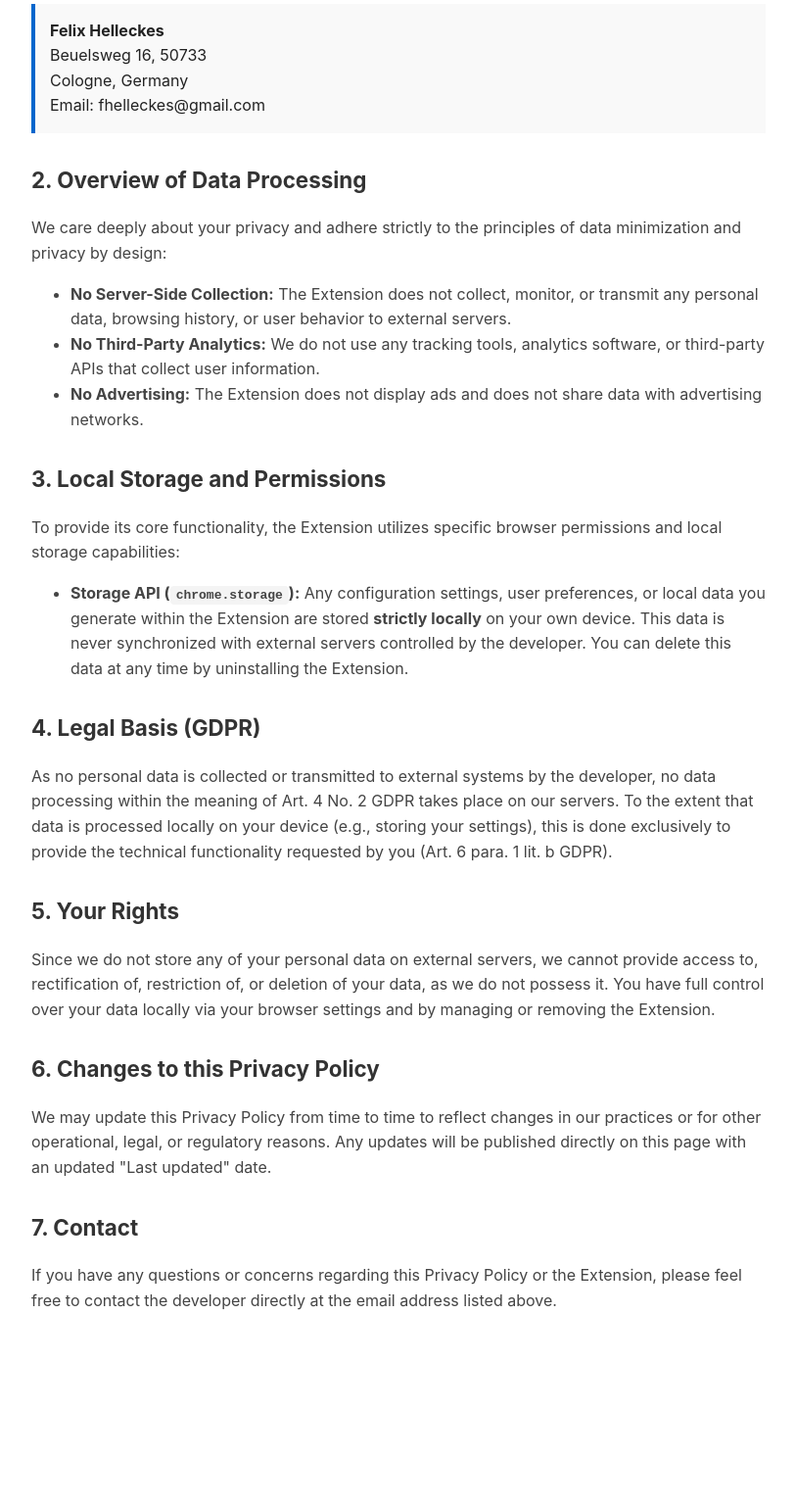
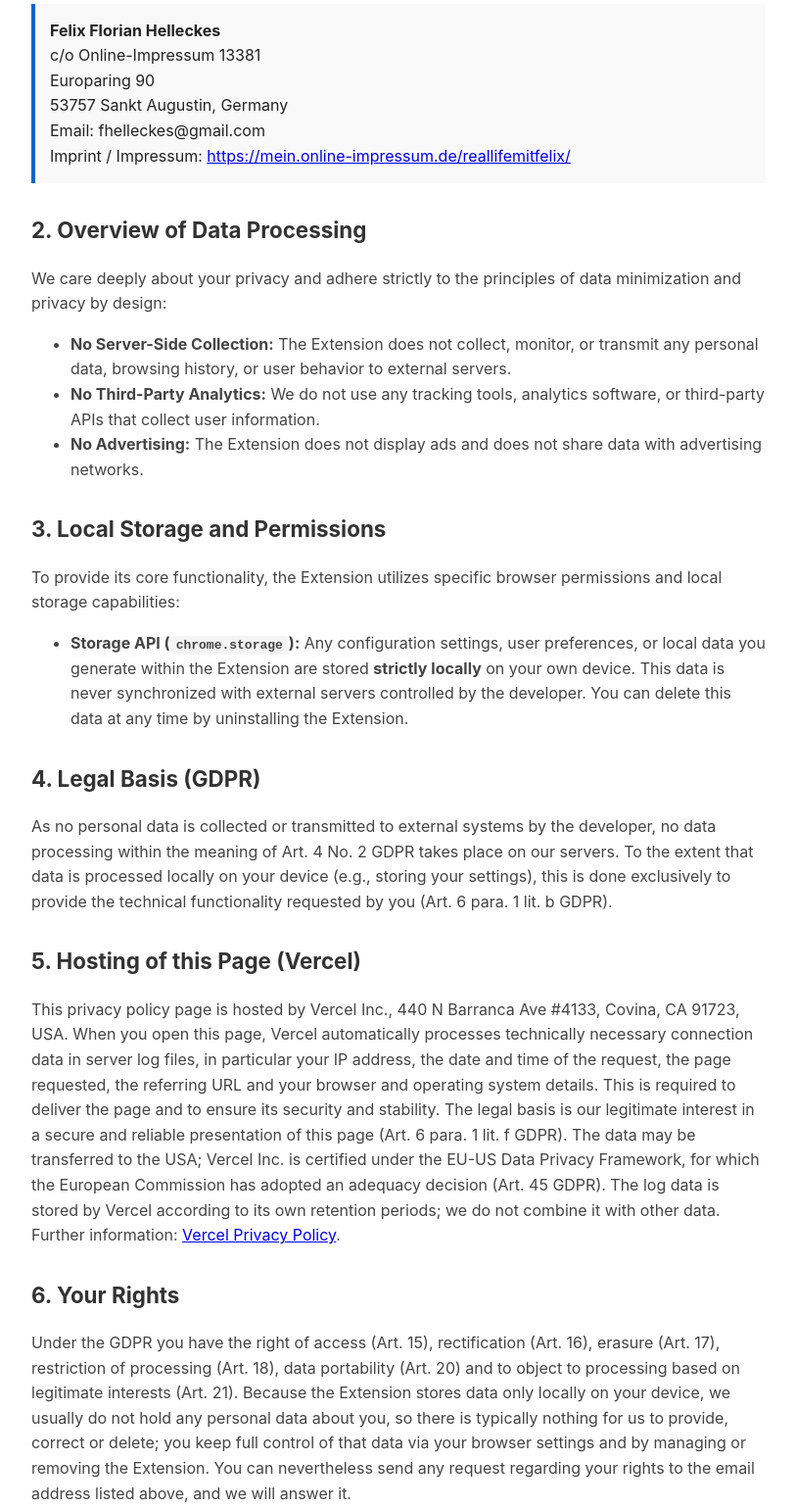
Before and after one commit to Felix-Helleckes/dataprivacy, a plain HTML site: page index.html in a window 1280 px wide. Shown: the part 391-1931 px from the top of the page at 98% size, without its empty margins (233-1045 px from the left). Before the commit the page ends 1771 px from the top, so only its background shows below. Drawn offline with Linux system fonts and the light colour scheme.

Commit message:
Legal: c/o address, Impressum link, Vercel hosting, rights section (#1)
- Replace home address with c/o Online-Impressum service address
- Add Imprint / Impressum link
- Replace German fragment with "created by Felix Helleckes"
- Add Vercel hosting section (server logs, Art. 6(1)(f), DPF)
- Rewrite rights section; add complaint right (LDI NRW)

Co-authored-by: Claude Opus 5.5 <noreply@anthropic.com>

```diff
--- a/index.html
+++ b/index.html
@@ -18,22 +18,25 @@
         p, li { color: #444; }
         code { background: #f4f4f4; padding: 2px 6px; border-radius: 4px; font-family: monospace; }
         .contact-box { background: #f9f9f9; padding: 15px; border-left: 4px solid #0066cc; margin-top: 10px; }
+        footer { margin-top: 40px; padding-top: 15px; border-top: 1px solid #f0f0f0; font-size: 0.9rem; }
     </style>
 </head>
 <body>
 
     <h1>Privacy Policy</h1>
-    <p><strong>Last updated:</strong> June 18, 2026</p>
+    <p><strong>Last updated:</strong> November 23, 2026</p>
 
-    <p>This Privacy Policy informs you about the nature, scope, and purpose of the processing of personal data when using our Google Chrome Extension <strong>AI Chat Exporter</strong> Erstellt von Felix Helleckes.</p>
+    <p>This Privacy Policy informs you about the nature, scope, and purpose of the processing of personal data when using our Google Chrome Extension <strong>AI Chat Exporter</strong>, created by Felix Helleckes, and when visiting this page.</p>
 
     <h2>1. Data Controller (Verantwortlicher)</h2>
     <p>The responsible party for data processing within the meaning of the General Data Protection Regulation (GDPR) is:</p>
     <div class="contact-box">
-        <strong>Felix Helleckes</strong><br>
-        Beuelsweg 16, 50733<br>
-        Cologne, Germany<br>
-        Email: fhelleckes@gmail.com
+        <strong>Felix Florian Helleckes</strong><br>
+        c/o Online-Impressum 13381<br>
+        Europaring 90<br>
+        53757 Sankt Augustin, Germany<br>
+        Email: fhelleckes@gmail.com<br>
+        Imprint / Impressum: <a href="https://mein.online-impressum.de/reallifemitfelix/" rel="noopener">https://mein.online-impressum.de/reallifemitfelix/</a>
     </div>
 
     <h2>2. Overview of Data Processing</h2>
@@ -53,14 +56,22 @@
     <h2>4. Legal Basis (GDPR)</h2>
     <p>As no personal data is collected or transmitted to external systems by the developer, no data processing within the meaning of Art. 4 No. 2 GDPR takes place on our servers. To the extent that data is processed locally on your device (e.g., storing your settings), this is done exclusively to provide the technical functionality requested by you (Art. 6 para. 1 lit. b GDPR).</p>
 
-    <h2>5. Your Rights</h2>
-    <p>Since we do not store any of your personal data on external servers, we cannot provide access to, rectification of, restriction of, or deletion of your data, as we do not possess it. You have full control over your data locally via your browser settings and by managing or removing the Extension.</p>
+    <h2>5. Hosting of this Page (Vercel)</h2>
+    <p>This privacy policy page is hosted by Vercel Inc., 440 N Barranca Ave #4133, Covina, CA 91723, USA. When you open this page, Vercel automatically processes technically necessary connection data in server log files, in particular your IP address, the date and time of the request, the page requested, the referring URL and your browser and operating system details. This is required to deliver the page and to ensure its security and stability. The legal basis is our legitimate interest in a secure and reliable presentation of this page (Art. 6 para. 1 lit. f GDPR). The data may be transferred to the USA; Vercel Inc. is certified under the EU-US Data Privacy Framework, for which the European Commission has adopted an adequacy decision (Art. 45 GDPR). The log data is stored by Vercel according to its own retention periods; we do not combine it with other data. Further information: <a href="https://vercel.com/legal/privacy-policy" rel="noopener">Vercel Privacy Policy</a>.</p>
 
-    <h2>6. Changes to this Privacy Policy</h2>
+    <h2>6. Your Rights</h2>
+    <p>Under the GDPR you have the right of access (Art. 15), rectification (Art. 16), erasure (Art. 17), restriction of processing (Art. 18), data portability (Art. 20) and to object to processing based on legitimate interests (Art. 21). Because the Extension stores data only locally on your device, we usually do not hold any personal data about you, so there is typically nothing for us to provide, correct or delete; you keep full control of that data via your browser settings and by managing or removing the Extension. You can nevertheless send any request regarding your rights to the email address listed above, and we will answer it.</p>
+    <p>You also have the right to lodge a complaint with a data protection supervisory authority (Art. 77 GDPR). The authority responsible for us is the Landesbeauftragte für Datenschutz und Informationsfreiheit Nordrhein-Westfalen (LDI NRW), Kavalleriestraße 2-4, 40213 Düsseldorf, Germany, <a href="https://www.ldi.nrw.de" rel="noopener">www.ldi.nrw.de</a>.</p>
+
+    <h2>7. Changes to this Privacy Policy</h2>
     <p>We may update this Privacy Policy from time to time to reflect changes in our practices or for other operational, legal, or regulatory reasons. Any updates will be published directly on this page with an updated "Last updated" date.</p>
 
-    <h2>7. Contact</h2>
+    <h2>8. Contact</h2>
     <p>If you have any questions or concerns regarding this Privacy Policy or the Extension, please feel free to contact the developer directly at the email address listed above.</p>
+
+    <footer>
+        <a href="https://mein.online-impressum.de/reallifemitfelix/" rel="noopener">Imprint / Impressum</a>
+    </footer>
 
 </body>
 </html>
```
